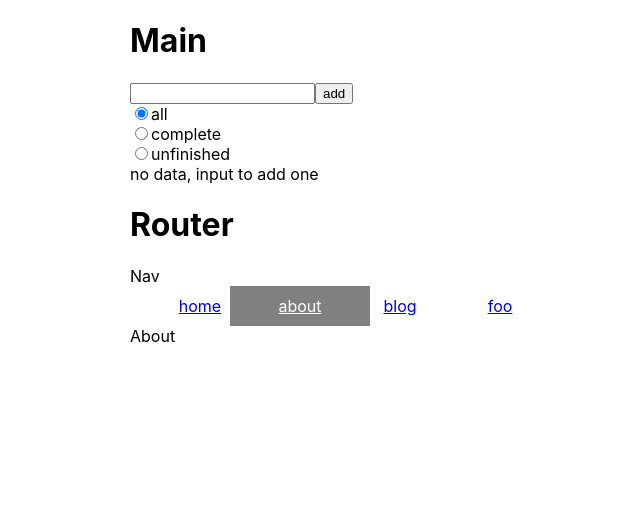
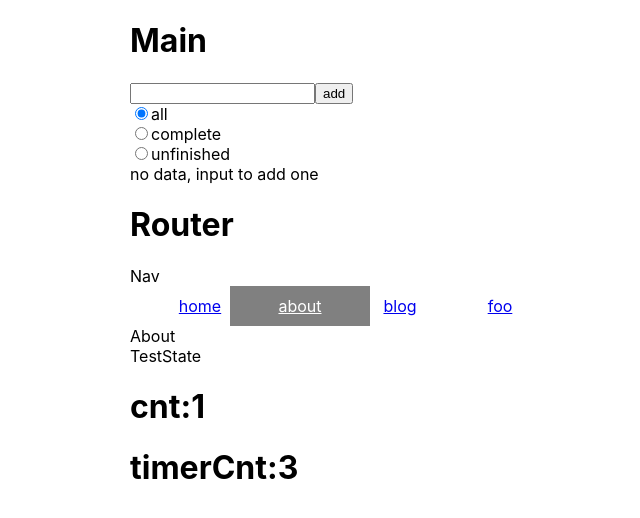
Before and after one commit to holynova/react_updates_playground, a React (Create React App) app: page /about in a window 1280 px wide. Shown: the top 518 px of the page, without its empty margins (210-850 px from the left). Built offline with nearby package versions, Linux system fonts and the light colour scheme.

Commit message:
add state Tester

```diff
--- a/src/Main.jsx
+++ b/src/Main.jsx
@@ -9,6 +9,7 @@ import Ref from './components/ref/Ref';
 import Lazy from './components/lazy/Lazy.jsx';
 import ToDoContainer from './components/toDoList/ToDoContainer';
 import Router from './components/router/Router.jsx'
+import TestState from './components/state/TestState';
 // import NotLasy from './components/lazy/NotLasy';
 
 class Main extends Component {
@@ -24,6 +25,7 @@ class Main extends Component {
         <h1>Main</h1>
         <ToDoContainer></ToDoContainer>
         <Router></Router>
+        <TestState></TestState>
         {/* <App></App> */}
         {/* <Context></Context> */}
         {/* <LifeCycle></LifeCycle> */}
--- /dev/null
+++ b/src/components/state/TestState.jsx
@@ -0,0 +1,53 @@
+import React, { Component } from 'react';
+import propTypes from 'prop-types';
+// import { } from 'antd';
+// import './TestState.scss';
+
+class TestState extends Component {
+  constructor(props) {
+    super(props);
+    this.state = {
+      cnt: 0,
+      timerCnt: 0
+    };
+  }
+  componentDidMount() {
+    this.setState({
+      cnt: this.state.cnt + 1
+    })
+    this.setState({
+      cnt: this.state.cnt + 1
+    })
+    this.setState({
+      cnt: this.state.cnt + 1
+    })
+
+    setTimeout(() => {
+
+      this.setState({
+        timerCnt: this.state.timerCnt + 1
+      })
+      this.setState({
+        timerCnt: this.state.timerCnt + 1
+      })
+      this.setState({
+        timerCnt: this.state.timerCnt + 1
+      })
+    }, 1000)
+
+  }
+  // componentWillReceiveProps(nextProps) { }
+
+  render() {
+    const { cnt, timerCnt } = this.state
+    return (
+      <div>TestState
+        <h1>{`cnt:${cnt}`}</h1>
+        <h1>{`timerCnt:${timerCnt}`}</h1>
+      </div>
+    );
+  }
+}
+TestState.propTypes = {};
+TestState.defaultProps = {};
+export default TestState;
```
